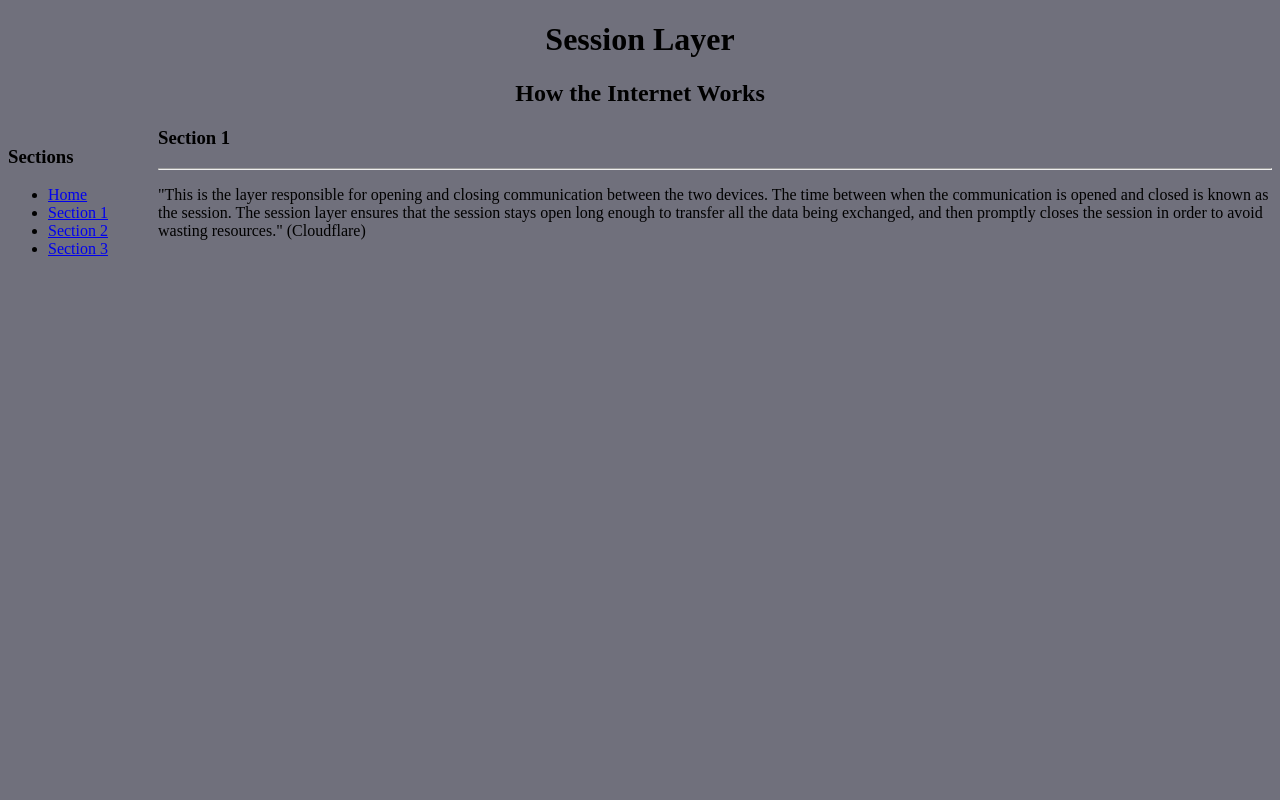
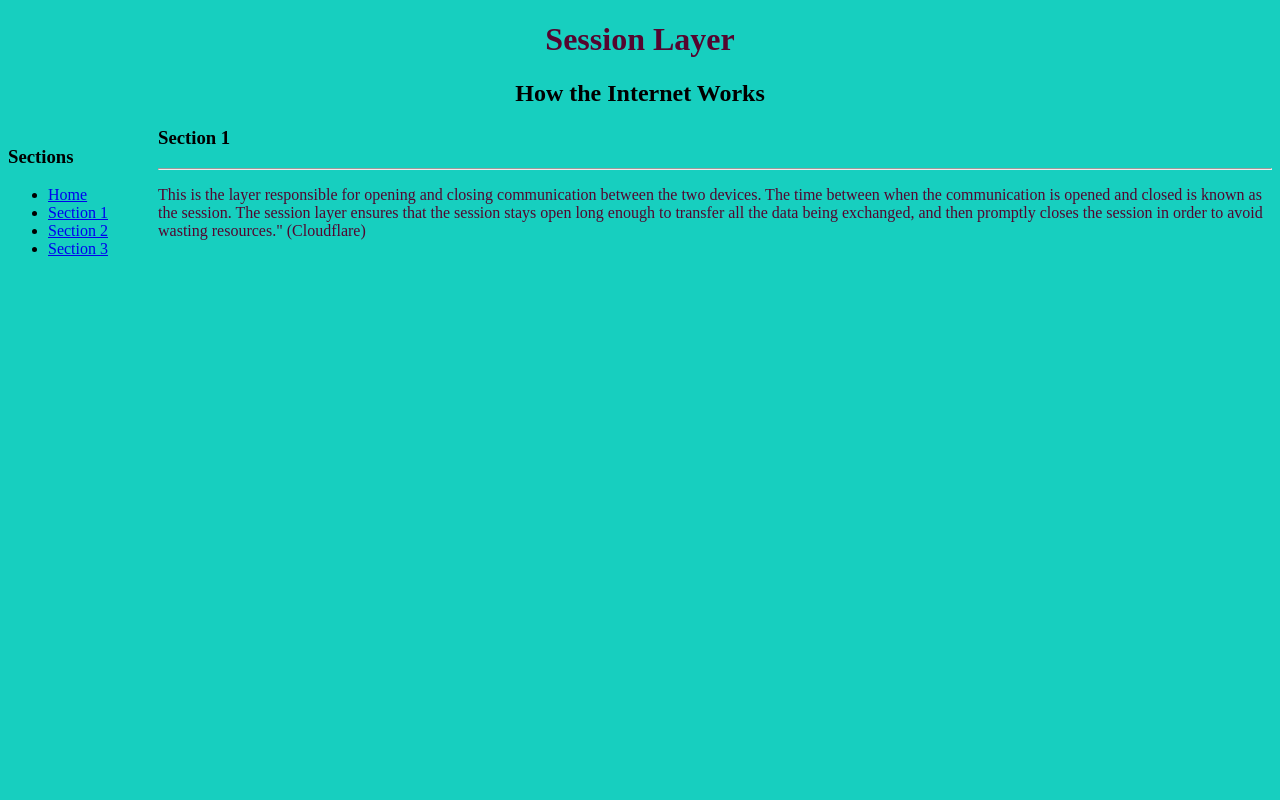
Before and after one commit to CDS-APCSP/internet-layers-project-session-layer-of-the-internet, a plain HTML site: page index.html in a window 1280 px wide. Shown: the top 800 px of the page. Drawn offline with Linux system fonts and the light colour scheme.

Commit message:
i think color

```diff
--- a/index.html
+++ b/index.html
@@ -6,9 +6,9 @@
     <meta name="viewport" content="width=device-width, initial-scale=1.0">
     <title>How the Internet Works</title>
 </head>
-<body style="background-color:#70707C">
-    <div style="text-align: center" id="top">
-        <h1>Session Layer</h1>
+<body style="background-color:#17cfbf"; style="color:#54052f";>
+    <div style="text-align: center" id="top";>
+        <h1 style="color:#54052f">Session Layer</h1>
     </div>
     <div style="text-align: center">
         <h2>How the Internet Works</h2>
@@ -32,7 +32,7 @@
         <section id="section1" style="height: 100vh">
             <h3>Section 1</h3>
             <hr>
-          <p>"This is the layer responsible for opening and closing communication between the two devices. The time between when the communication is opened and closed is known as the session. The session layer ensures that the session stays open long enough to transfer all the data being exchanged, and then promptly closes the session in order to avoid wasting resources." (Cloudflare)</p>
+          <p style="color:#54052f">This is the layer responsible for opening and closing communication between the two devices. The time between when the communication is opened and closed is known as the session. The session layer ensures that the session stays open long enough to transfer all the data being exchanged, and then promptly closes the session in order to avoid wasting resources." (Cloudflare)</p>
         </section>
         <section id="section2" style="height: 100vh">
             <h3>Section 2</h3>
```
